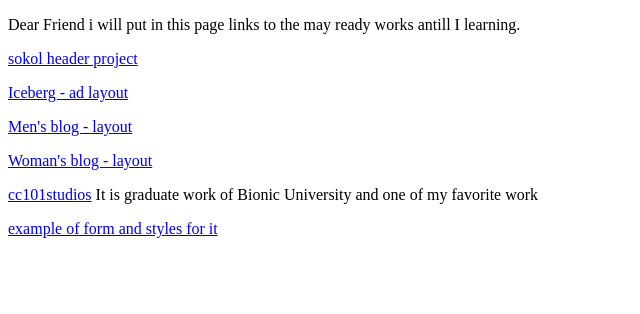
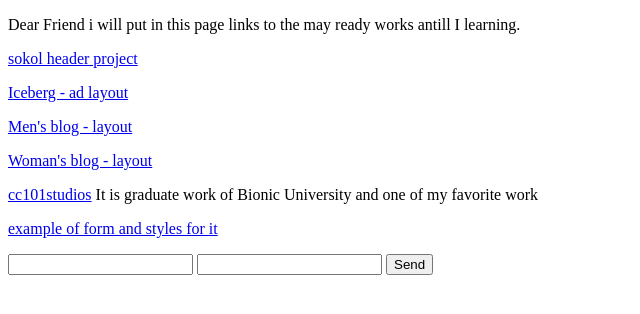
Before and after one commit to 0smir/0smir.github.io, a plain HTML site: page index.html in a window 1280 px wide. Shown: the whole page, without its empty margins (0-640 px from the left). Drawn offline with Linux system fonts and the light colour scheme.

Commit message:
add form

```diff
--- a/index.html
+++ b/index.html
@@ -27,5 +27,12 @@
 	<a href="form">example of form and styles for it</a>
 </p>
 
+<form action="https://formspree.io/o.v.smirnova1987@gmail.com"
+      method="POST">
+		    <input type="text" name="name">
+		    <input type="email" name="_replyto">
+		    <input type="submit" value="Send">
+		</form>
+
 </body>
 </html>
```
